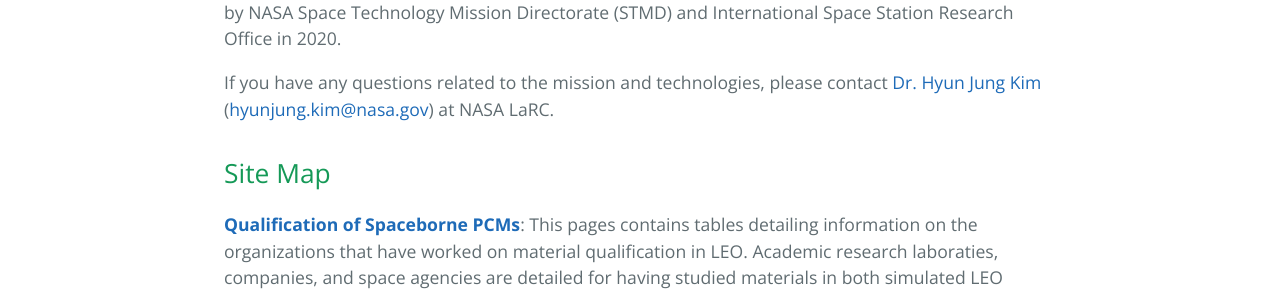
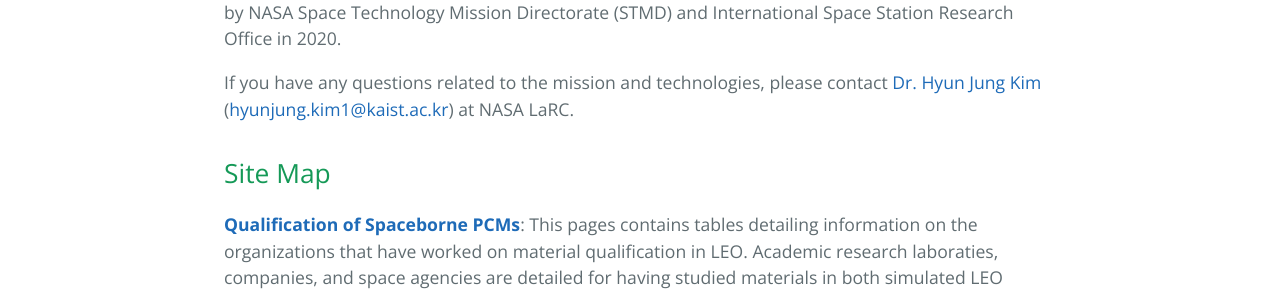
Before and after one commit to Spaceborne-PCMs/Spaceborne-PCMs.github.io, a Jekyll site: the page built from index.md, in a window 1280 px wide. Shown: the part 733-1025 px from the top of the page. Built offline with Jekyll 4.4.1, drawn with Linux system fonts in a browser that asks for light colours.

Commit message:
Update contact information for Hyun Jung

```diff
--- a/index.md
+++ b/index.md
@@ -10,7 +10,7 @@ This site details supplmentary information related to spaceborne chalcogenide ph
 
 This site also intends to serve as a compendium of the MISSE-14 campaign. The MISSE-14 mission entitled “Tunable mid-wave infrared, MWIR filters based on exotic phase change materials (PIs: Dr. Hyun Jung Kim and Mr. William Humphreys at NASA Langley Research Center / LaRC)” was awarded by NASA Space Technology Mission Directorate (STMD) and International Space Station Research Office in 2020.
 
-If you have any questions related to the mission and technologies, please contact [Dr. Hyun Jung Kim](mailto:hyunjung.kim@nasa.gov) ([hyunjung.kim@nasa.gov](mailto:hyunjung.kim@nasa.gov)) at NASA LaRC.
+If you have any questions related to the mission and technologies, please contact [Dr. Hyun Jung Kim](mailto:hyunjung.kim1@kaist.ac.kr) ([hyunjung.kim1@kaist.ac.kr](mailto:hyunjung.kim1@kaist.ac.kr)) at NASA LaRC.
 
 ## Site Map
 [**Qualification of Spaceborne PCMs**](https://spaceborne-pcms.github.io/qualification): This pages contains tables detailing information on the organizations that have worked on material qualification in LEO. Academic research laboraties, companies, and space agencies are detailed for having studied materials in both simulated LEO conditions or in situ.
```
